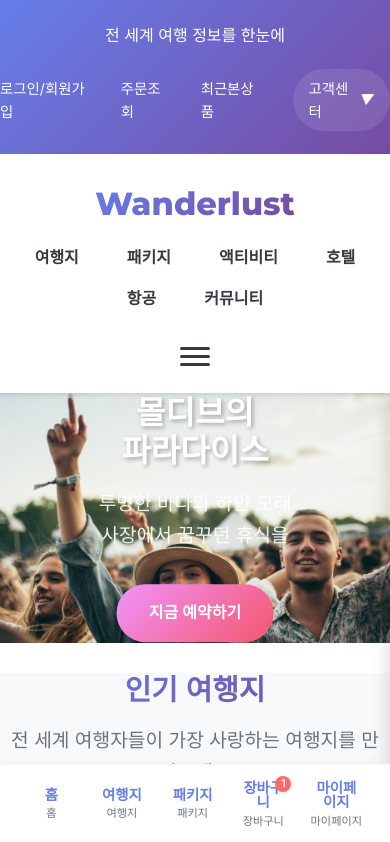
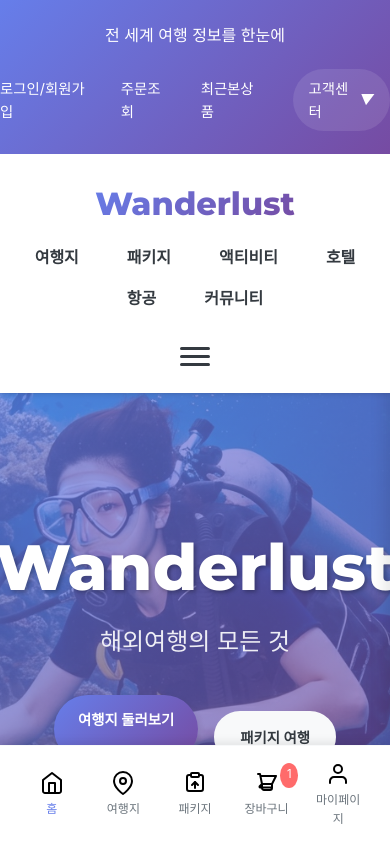
Before and after one commit to cscs0829/trip-market, a website: page index.html in a window 390 px wide. Shown: the top 842 px of the page. Drawn offline with Linux system fonts and the light colour scheme.

Commit message:
Fix website issues: Remove main_top_banner, fix CSS styles, make bottom-nav mobile-only with SVG icons

```diff
--- a/css/main.css
+++ b/css/main.css
@@ -297,79 +297,88 @@ p {
    HERO SECTION
    =================================== */
 
-.main_visual_banner {
+.hero-section {
+  background: var(--primary-gradient);
+  min-height: 60vh;
+  display: flex;
+  align-items: center;
+  justify-content: center;
+  text-align: center;
+  color: var(--white);
+  padding: 4rem 2rem;
   position: relative;
-  height: 80vh;
   overflow: hidden;
-  background: var(--ocean-gradient);
 }
 
-.banner_container {
-  position: relative;
-  height: 100%;
-}
-
-.banner_item {
+.hero-section::before {
+  content: '';
   position: absolute;
   top: 0;
   left: 0;
-  width: 100%;
-  height: 100%;
-  opacity: 0;
-  transition: var(--transition-slow);
-  display: flex;
-  align-items: center;
-  justify-content: center;
+  right: 0;
+  bottom: 0;
+  background: url('../images/banners/main-banner-1.jpeg') center/cover;
+  opacity: 0.3;
+  z-index: 1;
 }
 
-.banner_item.active {
-  opacity: 1;
+.hero-content {
+  position: relative;
+  z-index: 2;
+  max-width: 800px;
 }
 
-.banner_item img {
-  width: 100%;
-  height: 100%;
-  object-fit: cover;
-}
-
-.banner_content {
-  position: absolute;
-  top: 50%;
-  left: 50%;
-  transform: translate(-50%, -50%);
-  text-align: center;
-  color: var(--white);
-  z-index: 2;
-}
-
-.banner_title {
+.hero-title {
   font-size: 4rem;
   font-weight: 800;
   margin-bottom: 1rem;
   text-shadow: 2px 2px 4px rgba(0,0,0,0.3);
 }
 
-.banner_subtitle {
+.hero-subtitle {
   font-size: 1.5rem;
   margin-bottom: 2rem;
   opacity: 0.9;
+  font-weight: 300;
 }
 
-.banner_button {
-  display: inline-block;
+.hero-buttons {
+  display: flex;
+  gap: 1rem;
+  justify-content: center;
+  flex-wrap: wrap;
+}
+
+.btn-primary, .btn-secondary {
   padding: 1rem 2rem;
-  background: var(--secondary-gradient);
-  color: var(--white);
+  border-radius: var(--radius-full);
   text-decoration: none;
-  border-radius: var(--radius-full);
   font-weight: 600;
   transition: var(--transition-normal);
+  display: inline-block;
+}
+
+.btn-primary {
+  background: var(--white);
+  color: var(--primary);
   box-shadow: var(--shadow-md);
 }
 
-.banner_button:hover {
-  transform: translateY(-3px);
+.btn-primary:hover {
+  transform: translateY(-2px);
   box-shadow: var(--shadow-lg);
+}
+
+.btn-secondary {
+  background: transparent;
+  color: var(--white);
+  border: 2px solid var(--white);
+}
+
+.btn-secondary:hover {
+  background: var(--white);
+  color: var(--primary);
+  transform: translateY(-2px);
 }
 
 /* ===================================
@@ -832,52 +841,42 @@ p {
 }
 
 /* ===================================
-   MOBILE NAVIGATION
+   BOTTOM NAVIGATION (MOBILE ONLY)
    =================================== */
 
 .bottom-nav {
-  display: none;
+  display: none; /* 기본적으로 숨김 */
   position: fixed;
   bottom: 0;
   left: 0;
   right: 0;
   background: var(--white);
-  box-shadow: var(--shadow-lg);
+  border-top: 1px solid var(--light-gray);
   z-index: 1000;
-  height: 80px;
-  width: 100%;
-  max-width: 100vw;
+  box-shadow: 0 -2px 10px rgba(0,0,0,0.1);
 }
 
 .bottom-nav__tabs {
   display: flex;
-  justify-content: space-between;
+  justify-content: space-around;
   align-items: center;
   padding: 0.5rem 0;
-  height: 100%;
-  width: 100%;
 }
 
 .bottom-nav__tab {
   flex: 1;
   text-align: center;
-  width: 20%;
-  max-width: 80px;
 }
 
 .bottom-nav__btn {
   display: flex;
   flex-direction: column;
   align-items: center;
-  justify-content: center;
-  padding: 0.5rem;
   text-decoration: none;
   color: var(--gray);
+  padding: 0.5rem;
   transition: var(--transition-fast);
-  height: 100%;
   position: relative;
-  width: 100%;
-  min-height: 60px;
 }
 
 .bottom-nav__btn:hover,
@@ -886,36 +885,36 @@ p {
 }
 
 .bottom-nav__icon {
-  margin-bottom: 0.3rem;
-  font-size: 0.9rem;
-  line-height: 1;
-  font-weight: 600;
-  color: var(--primary);
+  width: 24px;
+  height: 24px;
+  margin-bottom: 0.25rem;
+  display: flex;
+  align-items: center;
+  justify-content: center;
+}
+
+.nav-icon {
+  width: 100%;
+  height: 100%;
+  object-fit: contain;
 }
 
 .bottom-nav__text {
-  font-size: 0.7rem;
+  font-size: 0.75rem;
   font-weight: 500;
-  line-height: 1.2;
-  white-space: nowrap;
-  color: var(--gray);
 }
 
 .bottom-nav__badge {
   position: absolute;
-  top: 0.2rem;
-  right: 0.2rem;
+  top: 0;
+  right: 0;
   background: var(--danger);
   color: var(--white);
+  font-size: 0.7rem;
+  padding: 0.2rem 0.4rem;
   border-radius: 50%;
-  width: 16px;
-  height: 16px;
-  font-size: 0.65rem;
-  display: flex;
-  align-items: center;
-  justify-content: center;
-  font-weight: 600;
-  box-shadow: var(--shadow-sm);
+  min-width: 18px;
+  text-align: center;
 }
 
 /* ===================================
--- a/css/responsive.css
+++ b/css/responsive.css
@@ -1,6 +1,35 @@
 /* Responsive Design for Trippage Clone */
 
 /* Mobile First Approach */
+
+/* ===================================
+   BOTTOM NAVIGATION RESPONSIVE
+   =================================== */
+
+/* 데스크톱에서는 bottom-nav 숨김 */
+.bottom-nav {
+  display: none;
+}
+
+/* 모바일에서만 bottom-nav 표시 */
+@media (max-width: 768px) {
+  .bottom-nav {
+    display: block;
+  }
+
+  /* 모바일에서 메인 콘텐츠에 하단 여백 추가 */
+  main {
+    padding-bottom: 80px;
+  }
+
+  /* 모바일에서 헤더 고정 */
+  .header {
+    position: sticky;
+    top: 0;
+    z-index: 1001;
+  }
+}
+
 @media (max-width: 1200px) {
     .inner {
         padding: 0 15px;
--- a/index.html
+++ b/index.html
@@ -82,34 +82,17 @@
     <!-- Main Content -->
     <main id="contents">
         <!-- Hero Section -->
-        <section class="main_visual_banner">
-            <div class="banner_container">
-                <div class="banner_item active">
-                    <img src="images/banners/main-banner-1.jpeg" alt="스위스 알프스의 아름다운 풍경">
-                    <div class="banner_content">
-                        <h1 class="banner_title animate-fade-in-up">스위스 알프스의<br>마법 같은 순간</h1>
-                        <p class="banner_subtitle animate-slide-in-left">눈부신 설산과 푸른 호수, 아름다운 마을을 경험해보세요</p>
-                        <a href="#swiss" class="banner_button animate-slide-in-right">여행 시작하기</a>
-                    </div>
-                </div>
-                <div class="banner_item">
-                    <img src="images/banners/main-banner-2.jpeg" alt="몰디브의 투명한 바다">
-                    <div class="banner_content">
-                        <h1 class="banner_title">몰디브의<br>파라다이스</h1>
-                        <p class="banner_subtitle">투명한 바다와 하얀 모래사장에서 꿈꾸던 휴식을</p>
-                        <a href="#maldives" class="banner_button">지금 예약하기</a>
-                    </div>
-                </div>
-                <div class="banner_item">
-                    <img src="images/banners/main-banner-3.jpeg" alt="일본의 전통과 현대가 공존하는 도시">
-                    <div class="banner_content">
-                        <h1 class="banner_title">일본의<br>전통과 현대</h1>
-                        <p class="banner_subtitle">고즈넉한 사찰과 첨단 기술의 도시를 동시에 경험하세요</p>
-                        <a href="#japan" class="banner_button">일본 여행하기</a>
-                    </div>
+        <section class="hero-section">
+            <div class="hero-content">
+                <h1 class="hero-title">Wanderlust</h1>
+                <p class="hero-subtitle">해외여행의 모든 것</p>
+                <div class="hero-buttons">
+                    <a href="#destinations" class="btn-primary">여행지 둘러보기</a>
+                    <a href="#packages" class="btn-secondary">패키지 여행</a>
                 </div>
             </div>
         </section>
+
 
         <!-- Category Section -->
         <section class="main_title_section" id="destinations">
@@ -310,32 +293,42 @@
         <div class="bottom-nav__tabs">
             <div class="bottom-nav__tab">
                 <a href="/" class="bottom-nav__btn active">
-                    <div class="bottom-nav__icon">홈</div>
+                    <div class="bottom-nav__icon">
+                        <img src="images/icons/home-icon.svg" alt="홈" class="nav-icon">
+                    </div>
                     <span class="bottom-nav__text">홈</span>
                 </a>
             </div>
             <div class="bottom-nav__tab">
                 <a href="#destinations" class="bottom-nav__btn">
-                    <div class="bottom-nav__icon">여행지</div>
+                    <div class="bottom-nav__icon">
+                        <img src="images/icons/destination-icon.svg" alt="여행지" class="nav-icon">
+                    </div>
                     <span class="bottom-nav__text">여행지</span>
                 </a>
             </div>
             <div class="bottom-nav__tab">
                 <a href="#packages" class="bottom-nav__btn">
-                    <div class="bottom-nav__icon">패키지</div>
+                    <div class="bottom-nav__icon">
+                        <img src="images/icons/package-icon.svg" alt="패키지" class="nav-icon">
+                    </div>
                     <span class="bottom-nav__text">패키지</span>
                 </a>
             </div>
             <div class="bottom-nav__tab">
                 <a href="javascript:;" onclick="alert('장바구니 기능은 준비 중입니다.')" class="bottom-nav__btn">
-                    <div class="bottom-nav__icon">장바구니</div>
+                    <div class="bottom-nav__icon">
+                        <img src="images/icons/cart-icon.svg" alt="장바구니" class="nav-icon">
+                    </div>
                     <span class="bottom-nav__text">장바구니</span>
                     <span class="bottom-nav__badge">1</span>
                 </a>
             </div>
             <div class="bottom-nav__tab">
                 <a href="javascript:;" class="bottom-nav__btn show-auth-modal">
-                    <div class="bottom-nav__icon">마이페이지</div>
+                    <div class="bottom-nav__icon">
+                        <img src="images/icons/profile-icon.svg" alt="마이페이지" class="nav-icon">
+                    </div>
                     <span class="bottom-nav__text">마이페이지</span>
                 </a>
             </div>
```
Also changed, not shown: images/icons/cart-icon.svg (added), images/icons/destination-icon.svg (added), images/icons/home-icon.svg (added), images/icons/package-icon.svg (added), images/icons/profile-icon.svg (added).
